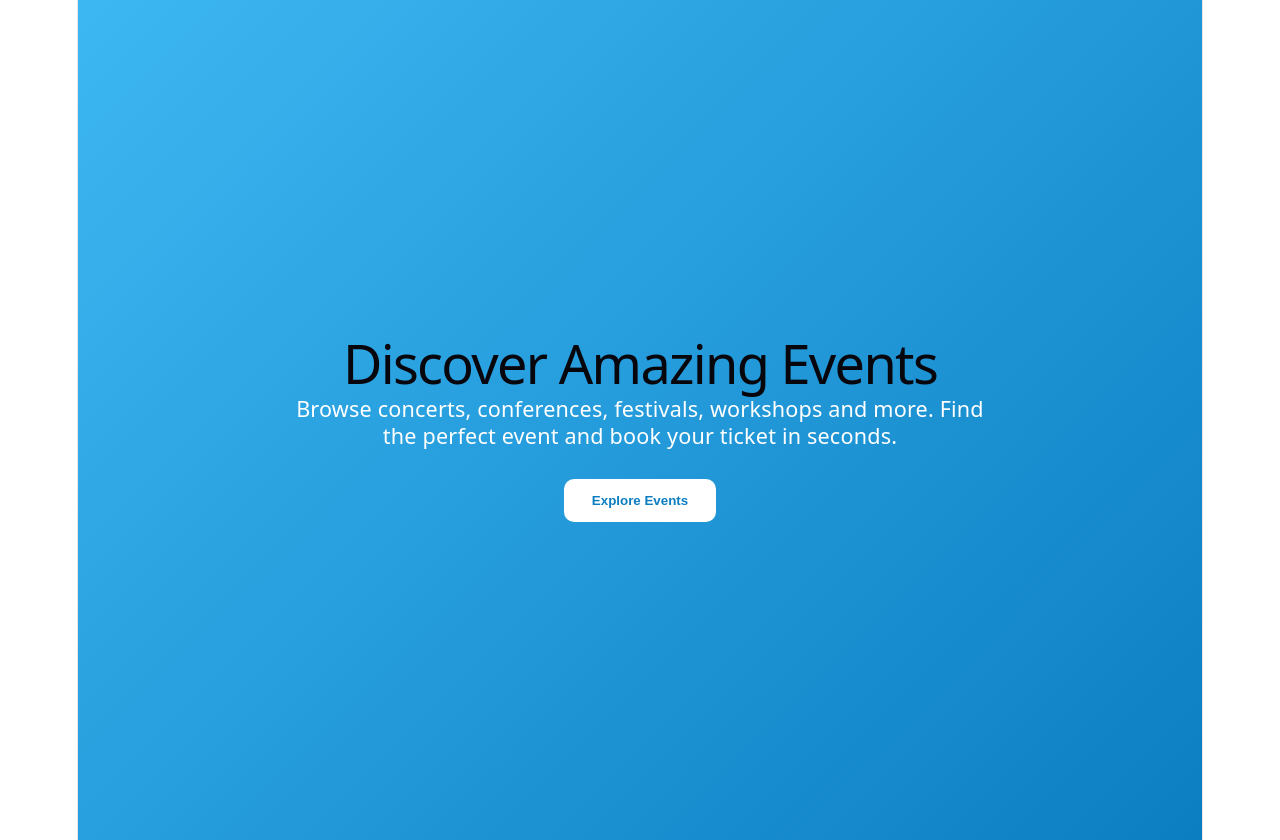
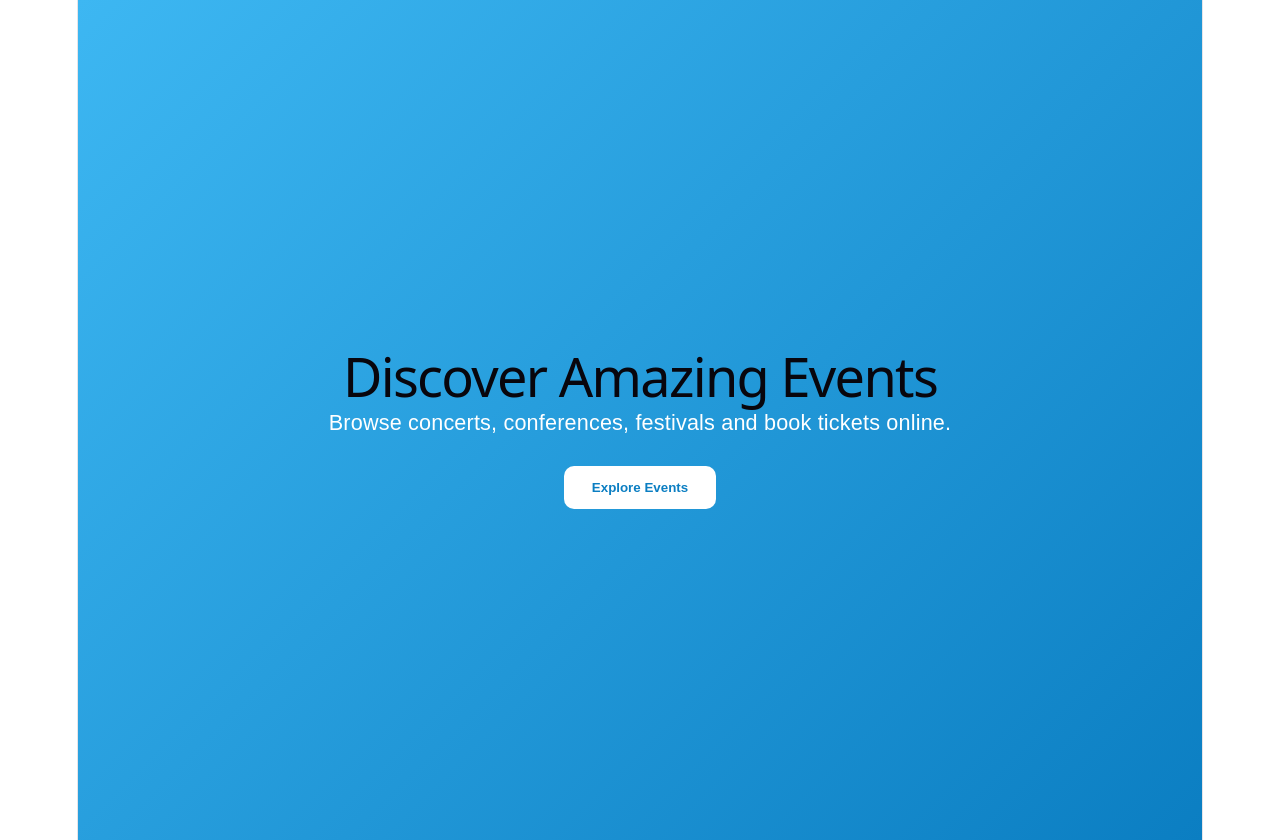
Before and after one commit to Sandradanny/Event-ticketing-platform-project-, a React (Vite) app in the folder eventhub-frontend/: page / in a window 1280 px wide. Built offline with nearby package versions, Linux system fonts and the light colour scheme.

Commit message:
Add homepage components and project structure

```diff
--- a/eventhub-frontend/src/pages/Home.jsx
+++ b/eventhub-frontend/src/pages/Home.jsx
@@ -1,20 +1,41 @@
-import './Home.css'
-
 export default function Home() {
   return (
-    <div className="home">
-      <section className="hero-section">
-        <div className="hero-content">
-          <h1>Discover Amazing Events</h1>
+    <div
+      style={{
+        minHeight: '100vh',
+        background: 'linear-gradient(135deg, #3db7f2, #0b7ec2)',
+        display: 'flex',
+        justifyContent: 'center',
+        alignItems: 'center',
+        textAlign: 'center',
+        color: 'white',
+        fontFamily: 'Arial',
+        padding: '20px'
+      }}
+    >
+      <div>
+        <h1 style={{ fontSize: '3rem', marginBottom: '20px' }}>
+          Discover Amazing Events
+        </h1>
 
-          <p>
-           Browse concerts, conferences, festivals, workshops and more.
-          Find the perfect event and book your ticket in seconds.
-          </p>
+        <p style={{ fontSize: '1.2rem', marginBottom: '30px' }}>
+          Browse concerts, conferences, festivals and book tickets online.
+        </p>
 
-          <button className="hero-btn">Explore Events</button>
-        </div>
-      </section>
+        <button
+          style={{
+            background: 'white',
+            color: '#0b7ec2',
+            border: 'none',
+            padding: '14px 28px',
+            borderRadius: '10px',
+            fontWeight: 'bold',
+            cursor: 'pointer'
+          }}
+        >
+          Explore Events
+        </button>
+      </div>
     </div>
   )
 }
```
